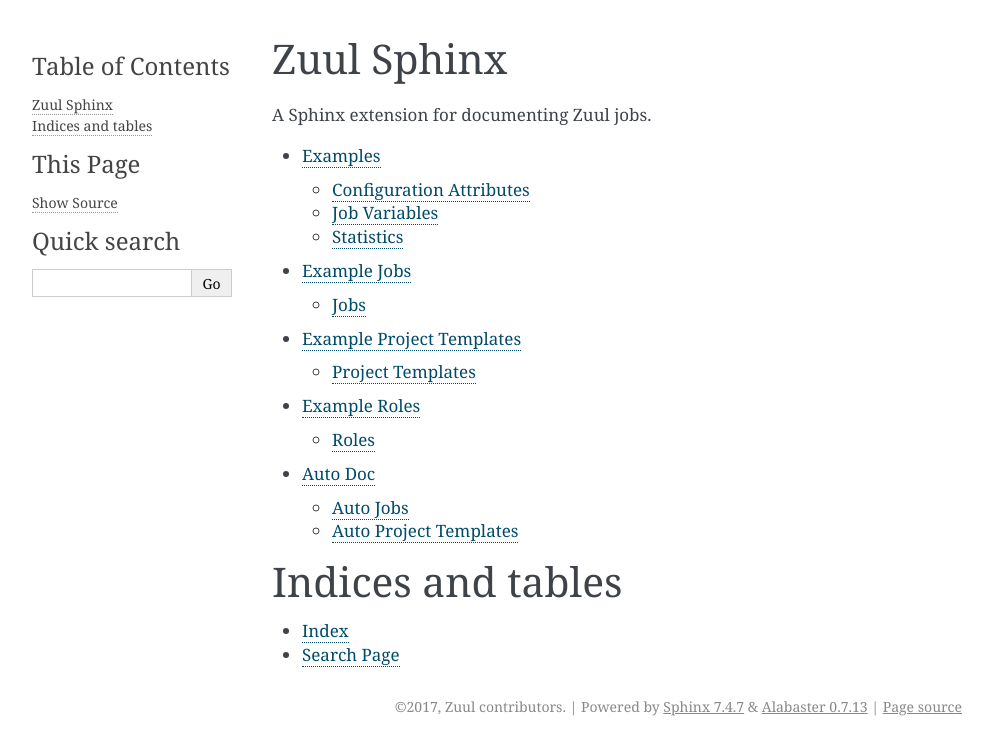
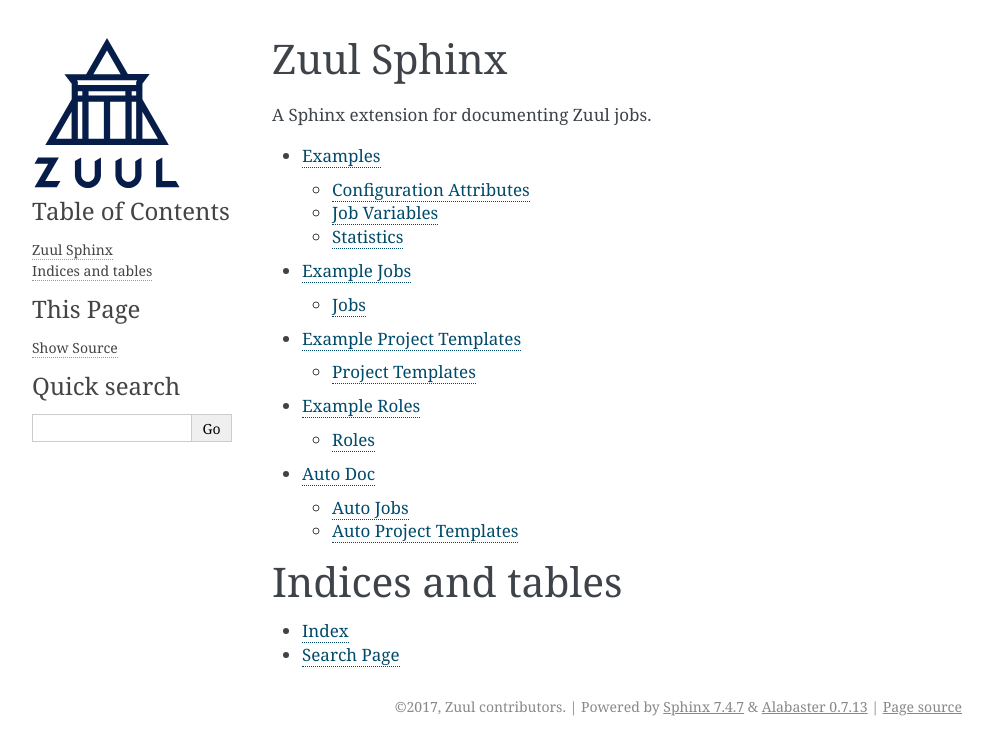
Before and after one commit to openstack-infra/zuul-sphinx, a Sphinx documentation site: the page built from doc/source/index.rst, in a window 1280 px wide. Shown: the top 755 px of the page, without its empty margins (148-1140 px from the left). Built offline with Sphinx 7.4.7, drawn with Linux system fonts in a browser that asks for light colours.

Commit message:
Add logo to docs
Change-Id: Id99b12f30c39eeaabf4696555c92ee4fae3a2f82

```diff
--- /dev/null
+++ b/doc/source/_static/custom.css
@@ -0,0 +1,6 @@
+.logo img {
+    width: 75%;
+}
+div.sphinxsidebarwrapper p.logo {
+    text-align: left;
+}
--- a/doc/source/conf.py
+++ b/doc/source/conf.py
@@ -75,3 +75,17 @@
 
 # Example configuration for intersphinx: refer to the Python standard library.
 #intersphinx_mapping = {'http://docs.python.org/': None}
+
+# The name of an image file (relative to this directory) to place at the top
+# of the sidebar.
+html_logo = '_static/logo.svg'
+
+# The name of an image file (within the static path) to use as favicon of the
+# docs.  This file should be a Windows icon file (.ico) being 16x16 or 32x32
+# pixels large.
+#html_favicon = None
+
+# Add any paths that contain custom static files (such as style sheets) here,
+# relative to this directory. They are copied after the builtin static files,
+# so a file named "default.css" will overwrite the builtin "default.css".
+html_static_path = ['_static']
```
Also changed, not shown: doc/source/_static/logo.svg (added).
